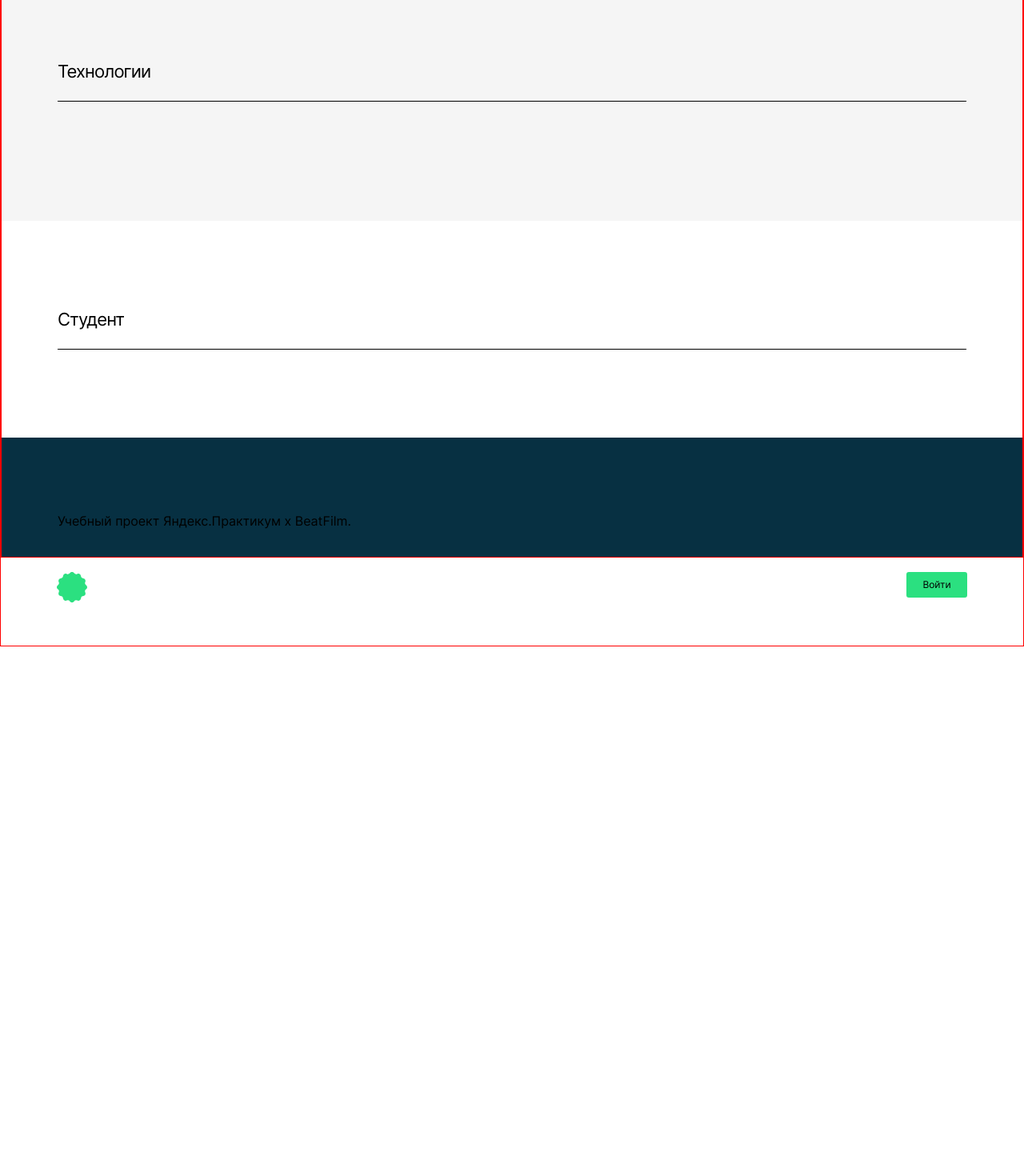
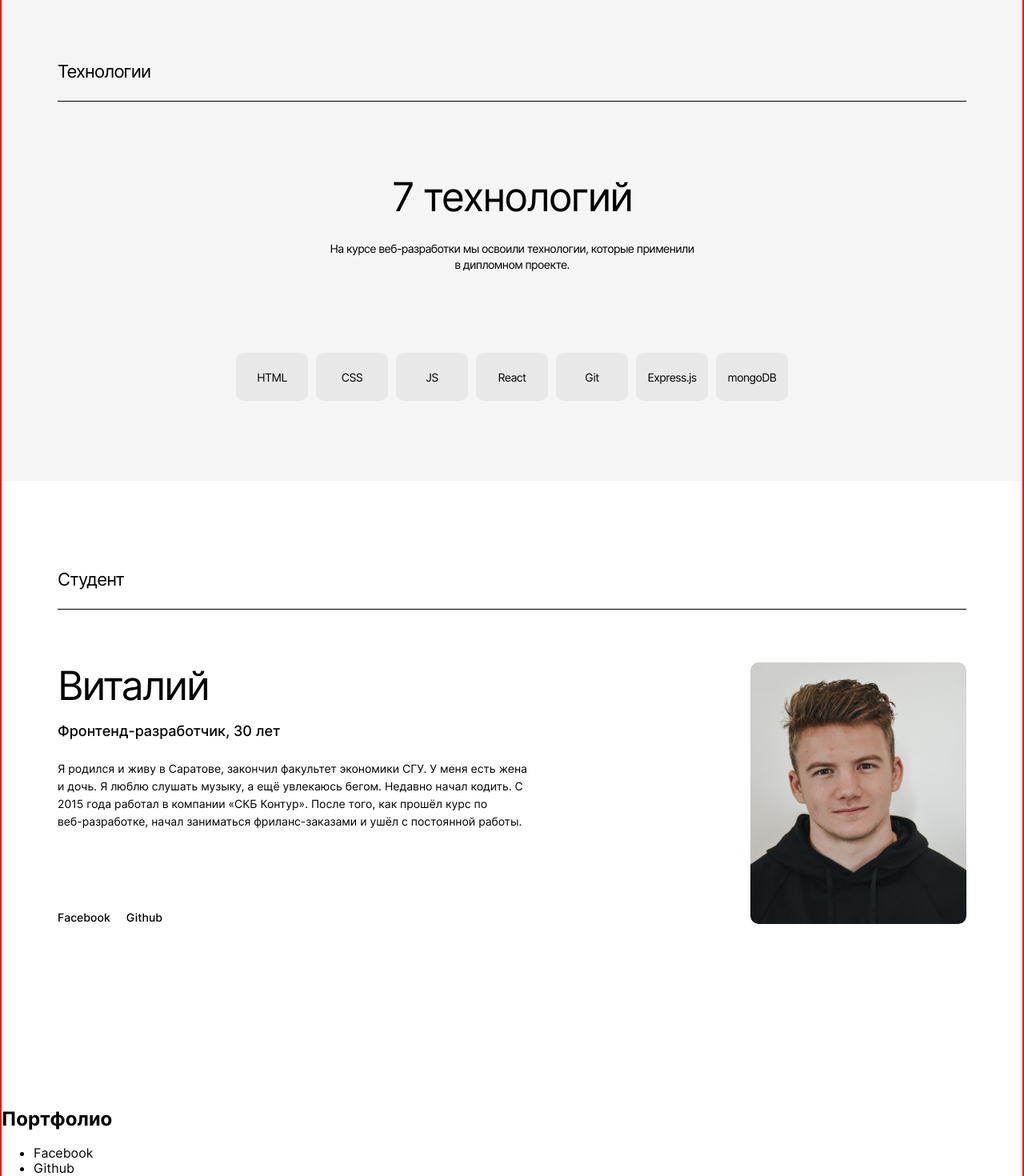
Before and after one commit to BorodkinaViktoriya/movies-explorer-frontend, a React (Create React App) app: page / in a window 1280 px wide. Shown: the part 1320-2790 px from the top of the page at 80% size. Before the commit the page ends 2128 px from the top, so only its background shows below. Built offline with nearby package versions, Linux system fonts and the light colour scheme.

Commit message:
fix: about me

```diff
--- a/src/components/AboutMe/AboutMe.css
+++ b/src/components/AboutMe/AboutMe.css
@@ -1,4 +1,65 @@
 .student {
-  background-color: #FFFFFF;
+
   padding: 110px 70px;
 }
+
+.student__content {
+  margin: 66px 0 100px;
+  display: flex;
+  justify-content: space-between;
+}
+
+.student__info {
+  display: flex;
+  flex-direction: column;
+  justify-content: space-between;
+}
+
+.student__about {
+  max-width: 600px;
+}
+
+.student__photo {
+  width: 270px;
+  height: 327px;
+  border-radius: 10px;
+}
+
+.student__name {
+  margin: 0 0 18px;
+  font-weight: 400;
+  font-size: 50px;
+  line-height: 58px;
+  letter-spacing: -0.04em;
+}
+
+.student__job {
+  margin: 0 0 26px;
+  font-weight: 500;
+  font-size: 18px;
+  line-height: 20px;
+}
+
+.student__brief {
+  margin: 15px 0;
+  display: block;
+  font-weight: 400;
+  font-size: 14px;
+  line-height: 22px;
+}
+
+.student__links {
+  margin: 0;
+  padding: 0;
+  list-style: none;
+  display: grid;
+  grid-template-columns: min-content min-content;
+  column-gap: 20px;
+  min-width: 132px;
+}
+
+.student__link {
+  font-weight: 500;
+  font-size: 14px;
+  line-height: 17px;
+}
--- a/src/components/AboutMe/AboutMe.js
+++ b/src/components/AboutMe/AboutMe.js
@@ -1,12 +1,33 @@
 import React from "react";
 import SectionTitle from '../SectionTitle/SectionTitle'
 import './AboutMe.css';
+import foto from '../../images/pic__COLOR_pic.jpg';
 
-function AboutMe (props) {
+function AboutMe() {
 
   return (
     <div className="student">
       <SectionTitle title={"Студент"}/>
+      <div className="student__content">
+        <div className="student__info">
+          <div className="student__about">
+            <h3 className="student__name">Виталий</h3>
+            <p className="student__job"> Фронтенд-разработчик, 30 лет</p>
+            <p className="student__brief">Я родился и живу в Саратове, закончил факультет экономики СГУ. У меня есть
+              жена
+              и&nbsp;дочь. Я люблю слушать музыку, а ещё увлекаюсь бегом. Недавно начал кодить. С 2015 года работал в
+              компании
+              «СКБ Контур». После того, как прошёл курс по веб&zwj;-&zwj;разработке, начал заниматься фриланс-заказами и
+              ушёл с
+              постоянной работы.</p>
+          </div>
+          <ul className="student__links">
+            <li className="student__link">Facebook</li>
+            <li className="student__link">Github</li>
+          </ul>
+        </div>
+        <img className="student__photo" src={foto}/>
+      </div>
     </div>
   )
 }
--- a/src/components/AboutProject/AboutProject.css
+++ b/src/components/AboutProject/AboutProject.css
@@ -1,10 +1,8 @@
 .project {
-  color: #000000;
-  background-color: #FFFFFF;
   padding: 110px 70px;
 }
 
-.project__table {
+.project__list {
   margin: 70px 0 110px;
   padding: 0;
   list-style: none;
@@ -44,7 +42,6 @@
 
 .project__chart-column_type_left {
   background-color: #2BE080;
-
 }
 
 .project__chart-column_type_right {
--- a/src/components/AboutProject/AboutProject.js
+++ b/src/components/AboutProject/AboutProject.js
@@ -2,12 +2,12 @@ import React from "react";
 import './AboutProject.css';
 import SectionTitle from "../SectionTitle/SectionTitle";
 
-function AboutProject(props) {
+function AboutProject() {
 
   return (
     <div className="project">
       <SectionTitle title={"О проекте"}/>
-      <ul className="project__table">
+      <ul className="project__list">
         <li className="project__column">
           <h3 className="project__subtitle">Дипломный проект включал 5 этапов</h3>
           <p className="project__text">Составление плана, работу над бэкендом, вёрстку, добавление функциональности и
@@ -22,14 +22,12 @@ function AboutProject(props) {
 
       <div className="project__chart">
 
-        <div  className="project__chart-container">
+        <div className="project__chart-container">
           <div className="project__chart-column project__chart-column_type_left">
             <p className="project__chart-text">1 неделя</p>
           </div>
           <p className="project__chart-subtitle">Back-end</p>
         </div>
-
-
         <div className="project__chart-container">
           <div className="project__chart-column project__chart-column_type_right">
             <p className="project__chart-text">4 недели</p>
--- a/src/components/Main/Main.css
+++ b/src/components/Main/Main.css
@@ -1,7 +1,7 @@
 .main {
   max-width: 1280vw;
   min-width: 320px;
-  background-color: #073042;
+  background-color: #FFFFFF;
   box-sizing: border-box;
   min-height: 100px;
   height: 100%;
--- a/src/components/Main/Main.js
+++ b/src/components/Main/Main.js
@@ -5,9 +5,9 @@ import './Main.css';
 import Promo from "../Promo/Promo";
 import AboutProject from "../AboutProject/AboutProject"
 import AboutMe from '../AboutMe/AboutMe'
-
 import Techs from "../Techs/Techs";
 import Footer from "../Footer/Footer";
+import Portfolio from "../Portfolio/Portfolio";
 
 function Main(props) {
 
@@ -17,6 +17,7 @@ function Main(props) {
       <AboutProject/>
       <Techs/>
       <AboutMe/>
+      <Portfolio/>
       <Footer/>
     </main>
   )
--- a/src/components/Portfolio/Portfolio.css
+++ b/src/components/Portfolio/Portfolio.css
@@ -0,0 +1,7 @@
+.portfolio {
+  background-color: #FFFFFF;
+}
+
+.portfolio__title {
+
+}
--- a/src/components/Portfolio/Portfolio.js
+++ b/src/components/Portfolio/Portfolio.js
@@ -0,0 +1,17 @@
+import React from "react";
+import './Portfolio.css';
+
+
+function Portfolio(props) {
+
+  return (
+    <div className="portfolio">
+      <h2 className="portfolio__title">Портфолио</h2>
+      <ul className="portfolio__list">
+        <li className="portfolio__link">Facebook</li>
+        <li className="portfolio__link">Github</li>
+      </ul>
+    </div>
+  )}
+
+export default Portfolio;
--- a/src/components/Techs/Techs.css
+++ b/src/components/Techs/Techs.css
@@ -1,5 +1,52 @@
 .techs {
-  height: 100px;
+  font-family: "Inter", Arial, sans-serif;
   background-color: #F5F5F5;
   padding: 100px 70px;
 }
+
+.techs__info {
+  display: flex;
+  flex-direction: column;
+  text-align: center;
+}
+
+.techs__title {
+  font-weight: 400;
+  font-size: 50px;
+  line-height: 58px;
+  letter-spacing: -0.04em;
+  margin: 90px 0 26px;
+}
+
+.techs__text {
+  margin: 0;
+  max-width: 460px;
+  align-self: center;
+  font-weight: 400;
+  font-size: 14px;
+  line-height: 20px;
+  letter-spacing: -0.04em;
+}
+
+.techs__list {
+  margin: 100px 0 0;
+  padding: 0;
+  list-style: none;
+  display: grid;
+  grid-template-columns: repeat(7, 90px);
+  grid-column-gap: 10px;
+  justify-content: center;
+  font-size: 14px;
+  line-height: 17px;
+  letter-spacing: -0.04em;
+}
+
+.techs__list-item {
+  display: flex;
+  min-width: 90px;
+  min-height: 60px;
+  background-color: #E8E8E8;
+  border-radius: 10px;
+  justify-content: center;
+  align-items: center;
+}
--- a/src/components/Techs/Techs.js
+++ b/src/components/Techs/Techs.js
@@ -7,6 +7,20 @@ function Techs(props) {
   return (
     <div className="techs">
       <SectionTitle title={"Технологии"}/>
+      <div className="techs__info">
+        <h2 className="techs__title">7 технологий</h2>
+        <p className="techs__text">На курсе веб-разработки мы освоили технологии, которые применили в дипломном
+          проекте.</p>
+        <ul className="techs__list">
+          <li className="techs__list-item">HTML</li>
+          <li className="techs__list-item">CSS</li>
+          <li className="techs__list-item">JS</li>
+          <li className="techs__list-item">React</li>
+          <li className="techs__list-item">Git</li>
+          <li className="techs__list-item">Express.js</li>
+          <li className="techs__list-item">mongoDB</li>
+        </ul>
+      </div>
     </div>
   )
 }
```
Also changed, not shown: src/images/pic__COLOR_pic.jpg (added).
